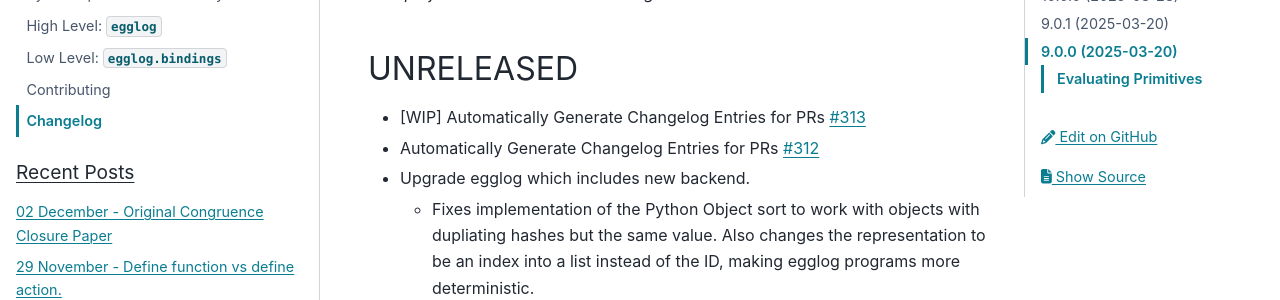
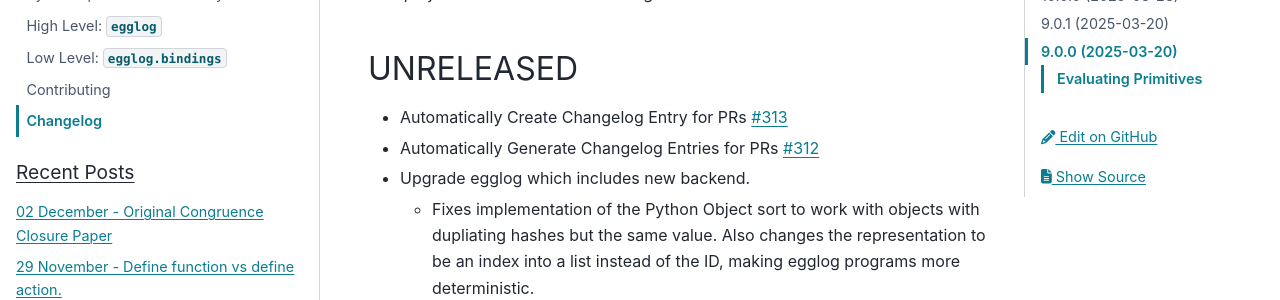
Before and after one commit to egraphs-good/egglog-python, a Sphinx documentation site: the page built from docs/changelog.md, in a window 1280 px wide and 900 px high. Shown: the part 229-529 px from the top of the window. Built offline with Sphinx 7.4.7 and the PyData theme 0.15.4, drawn with Linux system fonts in a browser that asks for light colours; pages that are not in the unit, such as notebooks, are missing from menus; comment, search, counter and statistics services are not loaded; the version number is read from the project's files by our own code.

Commit message:
Add changelog entry for PR #313

```diff
--- a/docs/changelog.md
+++ b/docs/changelog.md
@@ -4,7 +4,7 @@ _This project uses semantic versioning_
 
 ## UNRELEASED
 
-- [WIP] Automatically Generate Changelog Entries for PRs [#313](https://github.com/egraphs-good/egglog-python/pull/313)
+- Automatically Create Changelog Entry for PRs [#313](https://github.com/egraphs-good/egglog-python/pull/313)
 - Automatically Generate Changelog Entries for PRs [#312](https://github.com/egraphs-good/egglog-python/pull/312)
 - Upgrade egglog which includes new backend.
   - Fixes implementation of the Python Object sort to work with objects with dupliating hashes but the same value.
```
